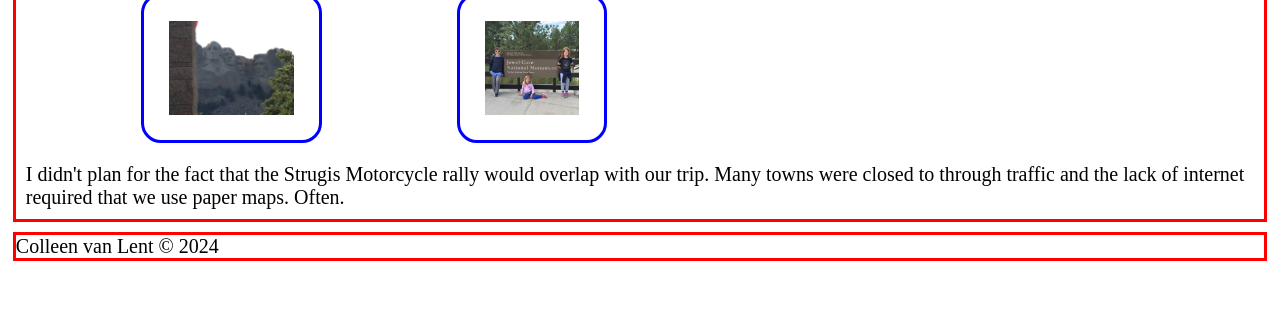
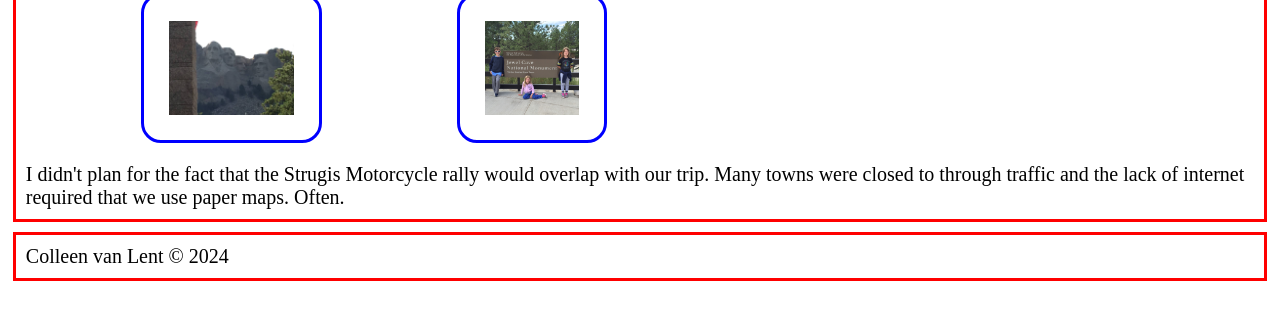
Before and after one commit to Roshni-R19/hw1-f24, a plain HTML site: page family.html in a window 1280 px wide. Shown: the part 413-732 px from the top of the page. Drawn offline with Linux system fonts and the light colour scheme.

Commit message:
Add files via upload

```diff
--- a/family.html
+++ b/family.html
@@ -33,7 +33,7 @@
 	</main>
 
 	<footer>
-		Colleen van Lent &copy; 2024
+		<p>Colleen van Lent &copy; 2024</p>
 	</footer>
 
 </body>
```
